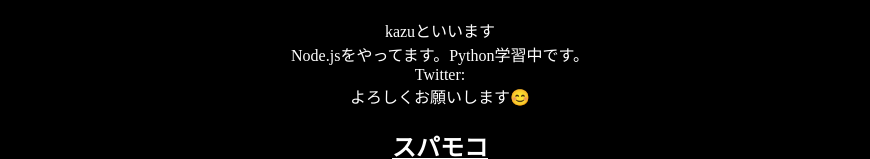
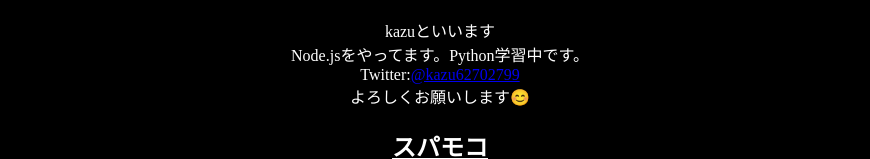
Before and after one commit to CyberBrainsGroup/CyberBrainsGroup.github.io, a plain HTML site: page sbc.html in a window 1280 px wide. Shown: the part 1300-1459 px from the top of the page, without its empty margins (200-1070 px from the left). Drawn offline with Linux system fonts and the light colour scheme.

Commit message:
Update sbc.html

```diff
--- a/sbc.html
+++ b/sbc.html
@@ -73,7 +73,7 @@
             <p>
                 kazuといいます<br>
                 Node.jsをやってます。Python学習中です。<br>
-                Twitter:<a href="https://twitter.com/kazu62702799"></a><br>
+                Twitter:<a href="https://twitter.com/kazu62702799">@kazu62702799</a><br>
                 よろしくお願いします😊
             </p>
 
```
